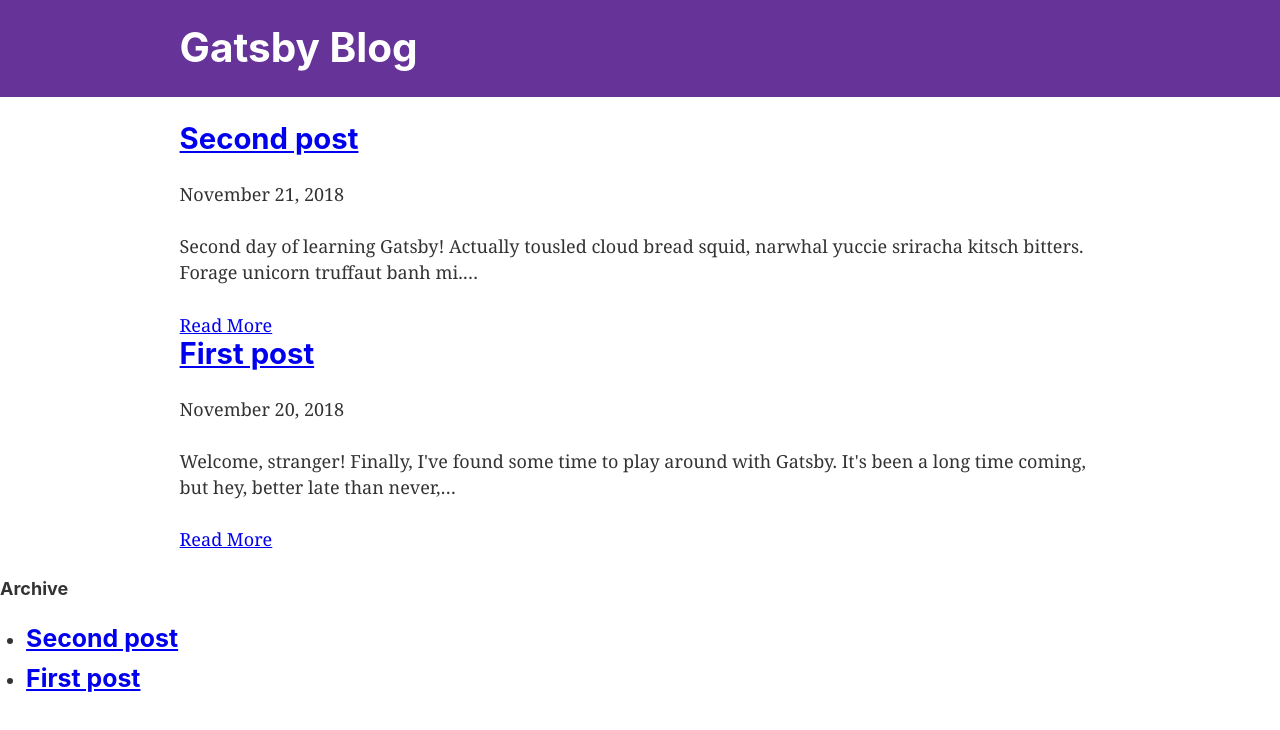
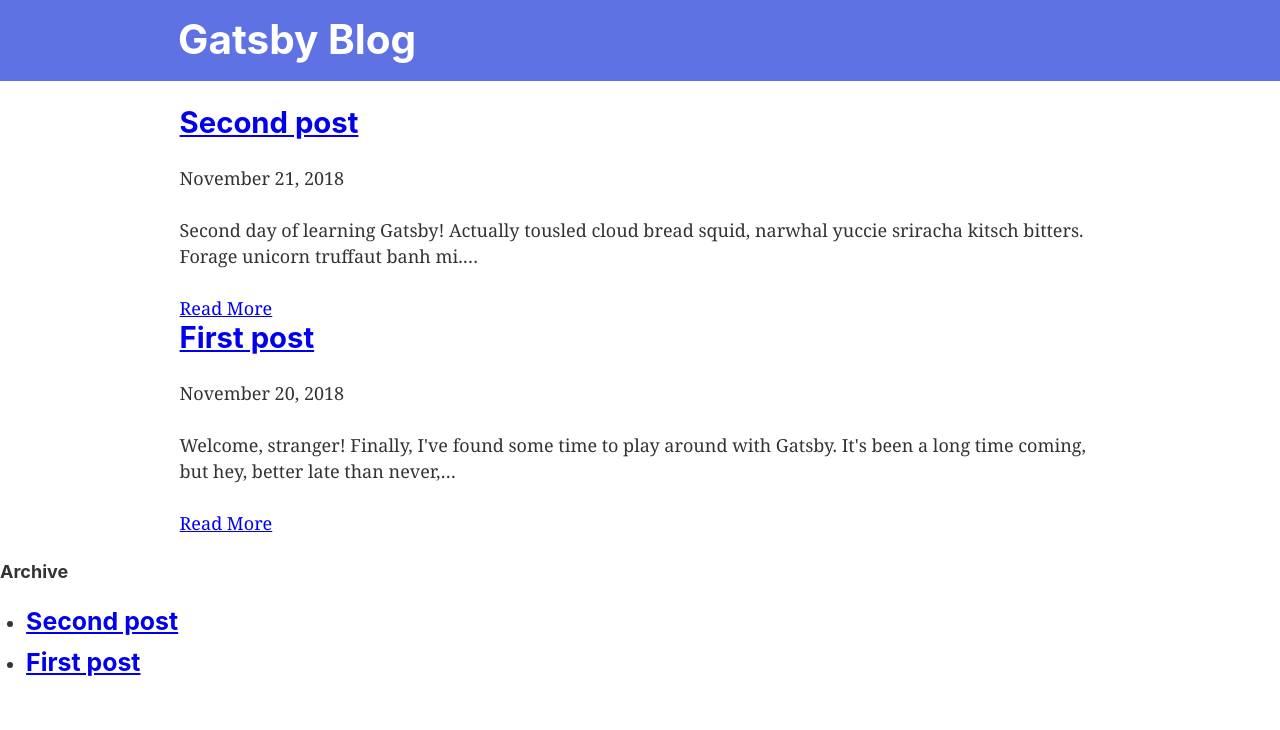
Before and after one commit to DaniyarJakupov/gatsby-blog, a Gatsby site: page / in a window 1280 px wide. Built offline with nearby package versions, Linux system fonts and the light colour scheme; Gatsby itself is replaced by a stand-in of ours.

Commit message:
Style header w/ sc

```diff
--- a/src/components/header.js
+++ b/src/components/header.js
@@ -1,33 +1,27 @@
 import React from 'react'
 import { Link } from 'gatsby'
+import styled from 'styled-components'
+
+const Root = styled.div`
+  background-color: #5e72e4;
+  margin-bottom: 1.45rem;
+`
+const Wrapper = styled.div`
+  margin: 0 auto;
+  max-width: 960px;
+  padding: 1rem;
+`
 
 const Header = ({ siteTitle }) => (
-  <div
-    style={{
-      background: 'rebeccapurple',
-      marginBottom: '1.45rem',
-    }}
-  >
-    <div
-      style={{
-        margin: '0 auto',
-        maxWidth: 960,
-        padding: '1.45rem 1.0875rem',
-      }}
-    >
+  <Root>
+    <Wrapper>
       <h1 style={{ margin: 0 }}>
-        <Link
-          to="/"
-          style={{
-            color: 'white',
-            textDecoration: 'none',
-          }}
-        >
+        <Link to="/" style={{ color: 'white', textDecoration: 'none' }}>
           {siteTitle}
         </Link>
       </h1>
-    </div>
-  </div>
+    </Wrapper>
+  </Root>
 )
 
 export default Header
```
